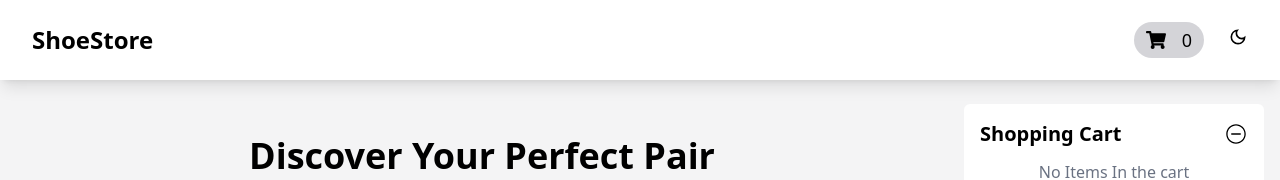
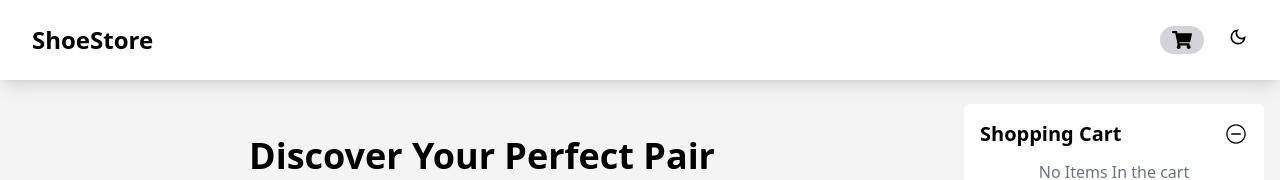
Before and after one commit to TuteDudeReactCourse/Assignment_3_ShoeStore, a React (Vite) app: page / in a window 1280 px wide. Shown: the top 180 px of the page. Built offline with nearby package versions, Linux system fonts and the light colour scheme.

Commit message:
Removed cart Length

```diff
--- a/src/App.jsx
+++ b/src/App.jsx
@@ -8,7 +8,7 @@ const App = () => {
 
   const [cartitems, setCartitems] = useState([]);
 
-  const cartlength = cartitems.length;
+
 
   const [iscartopen, setIsCartOpen] = useState(true);
 
@@ -27,7 +27,7 @@ const App = () => {
         handlecartopen={handlecartopen}
         theme={theme}
         setTheme={setTheme}
-        cartlength={cartlength}
+
       />
       <MainPage
       cartitems={cartitems}
--- a/src/components/Navbar.jsx
+++ b/src/components/Navbar.jsx
@@ -8,7 +8,7 @@ const Navbar = ({
   setTheme,
 
   handlecartopen,
-  cartlength
+
 }) => {
 
 
@@ -30,7 +30,7 @@ const Navbar = ({
           <button onClick={handlecartopen} className="cursor-pointer">
             <FaShoppingCart />
           </button>
-          <h1 className="text-lg">{cartlength}</h1>
+
         </div>
         <div>
           <button onClick={() => setTheme(!theme)} className="cursor-pointer">
```
